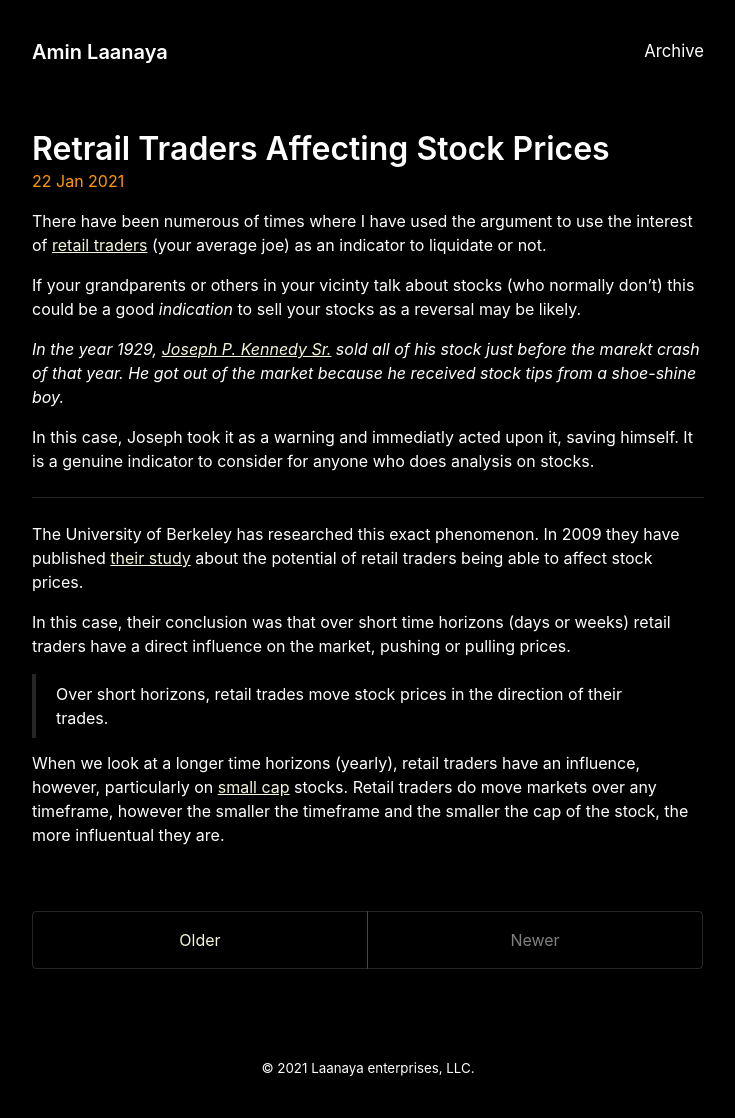
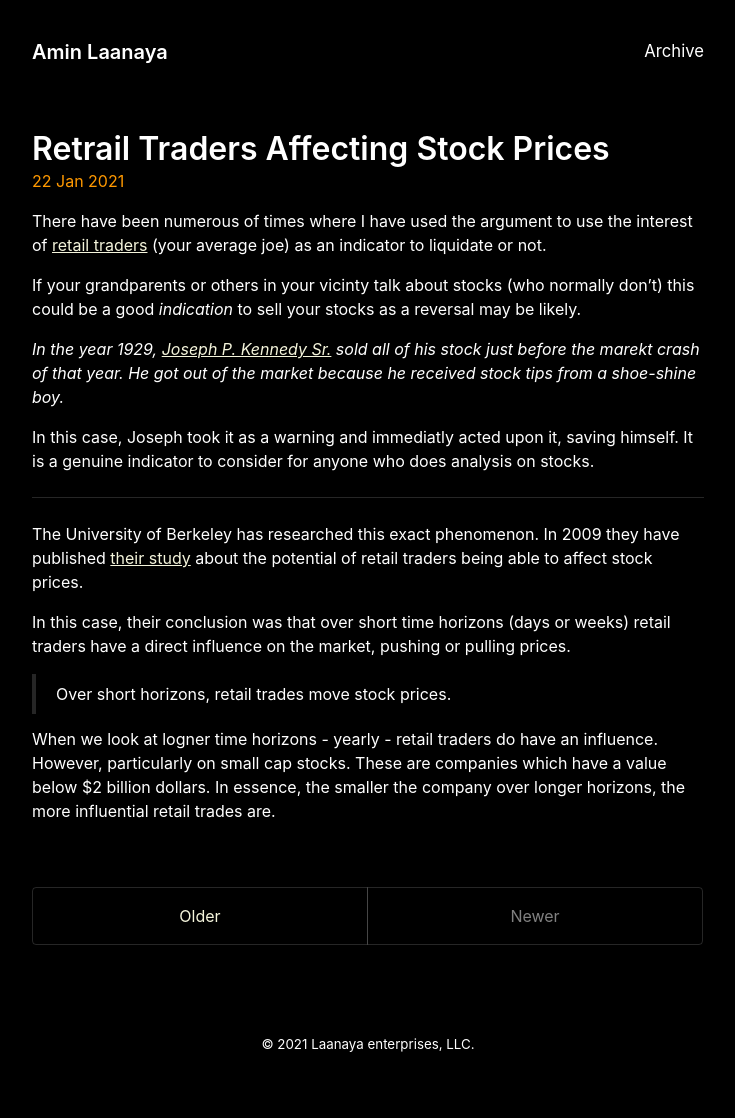
Before and after one commit to Bobcycle/Blog, a Jekyll site: the page built from index.html, in a window 1280 px wide. Shown: the whole page, without its empty margins (272-1007 px from the left). Built offline with Jekyll 4.4.1, drawn with Linux system fonts in a browser that asks for light colours; the list of posts is cut into pages by our own code; after the commit the page ends 1094 px from its top, so only the background shows below that.

Commit message:
Update 2021-01-22-Retrail-traders-affecting-stock-prices.md

```diff
--- a/_posts/2021-01-22-Retrail-traders-affecting-stock-prices.md
+++ b/_posts/2021-01-22-Retrail-traders-affecting-stock-prices.md
@@ -12,6 +12,6 @@ The University of Berkeley has researched this exact phenomenon. In 2009 they ha
 
 In this case, their conclusion was that over short time horizons (days or weeks) retail traders have a direct influence on the market, pushing or pulling prices.
 
-> Over short horizons, retail trades move stock prices in the direction of their trades.
+> Over short horizons, retail trades move stock prices.
 
-When we look at a longer time horizons (yearly), retail traders have an influence, however, particularly on [small cap](https://www.investopedia.com/terms/s/small-cap.asp#:~:text=A%20small%20cap%20is%20generally,institutional%20investors%20through%20growth%20opportunities.) stocks. Retail traders do move markets over any timeframe, however the smaller the timeframe and the smaller the cap of the stock, the more influentual they are.
+When we look at logner time horizons - yearly - retail traders do have an influence. However, particularly on small cap stocks. These are companies which have a value below $2 billion dollars. In essence, the smaller the company over longer horizons, the more influential retail trades are.
```
